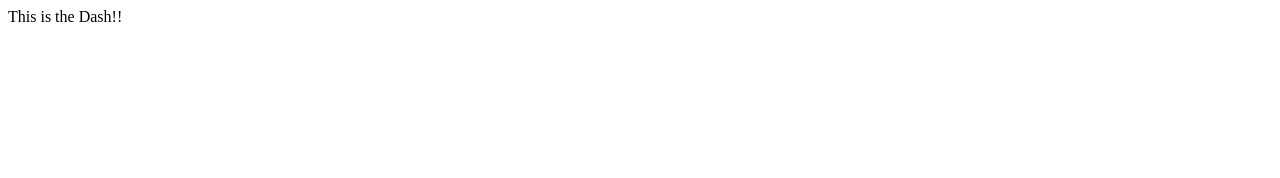
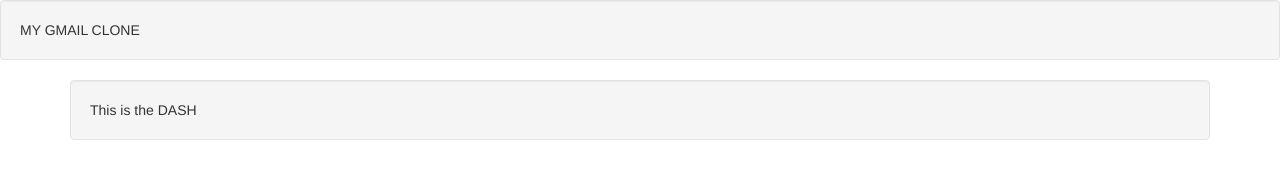
Before and after one commit to armandopmj/gmail-clone, a website: page app/index.html at #/dash in a window 1280 px wide. Drawn offline with nearby package versions, Linux system fonts and the light colour scheme; some packages are replaced by stand-ins of ours.

Commit message:
(feat) Begin to add css style

```diff
--- a/app/app.js
+++ b/app/app.js
@@ -1,8 +1,8 @@
 angular
-  .module('gmailApp', [
+.module('gmailApp', [
     'ui.router',
     'gmailApp.login',
     'gmailApp.dash' ])
-  .config( [ '$urlRouterProvider', function( $urlRouterProvider ) {
+.config( [ '$urlRouterProvider', function( $urlRouterProvider ) {
     $urlRouterProvider.otherwise('/login');
-  }]);
+}]);
--- a/app/bower.json
+++ b/app/bower.json
@@ -16,6 +16,7 @@
   ],
   "dependencies": {
     "angular": "~1.3.2",
-    "angular-ui-router": "~0.2.11"
+    "angular-ui-router": "~0.2.11",
+    "bootstrap": "~3.3.1"
   }
 }
--- a/app/index.html
+++ b/app/index.html
@@ -1,8 +1,12 @@
 <html ng-app='gmailApp'>
     <head>
     <title>My Gmail Clone</title>
+    <link rel="stylesheet" href="bower_components/bootstrap/dist/css/bootstrap.min.css">
     </head>
     <body>
+        <div class='well'>
+            MY GMAIL CLONE
+        </div>
 
         <div ui-view></div>
 
--- a/app/modules/dash/dash.html
+++ b/app/modules/dash/dash.html
@@ -1,3 +1,5 @@
-<div>
-    This is the Dash!!
+<div class="container">
+    <div class='col-4 well'>
+        This is the DASH
+    </div>
 </div>
--- a/package.json
+++ b/package.json
@@ -20,6 +20,7 @@
   },
   "homepage": "https://github.com/armandopmj/gmail-clone",
   "dependencies": {
-    "express": "^4.10.2"
+    "express": "^4.10.2",
+    "nodemon": "^1.2.1"
   }
 }
```
Also changed, not shown: app/assets/style.css (added). Lines whose indentation alone changed are shown as unchanged.
